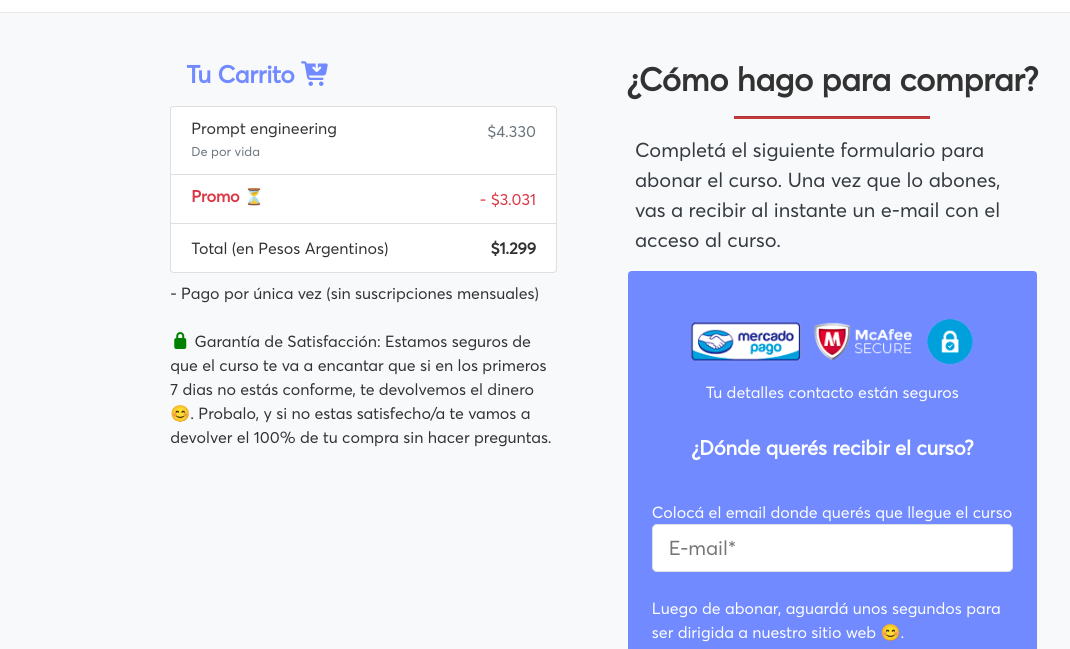
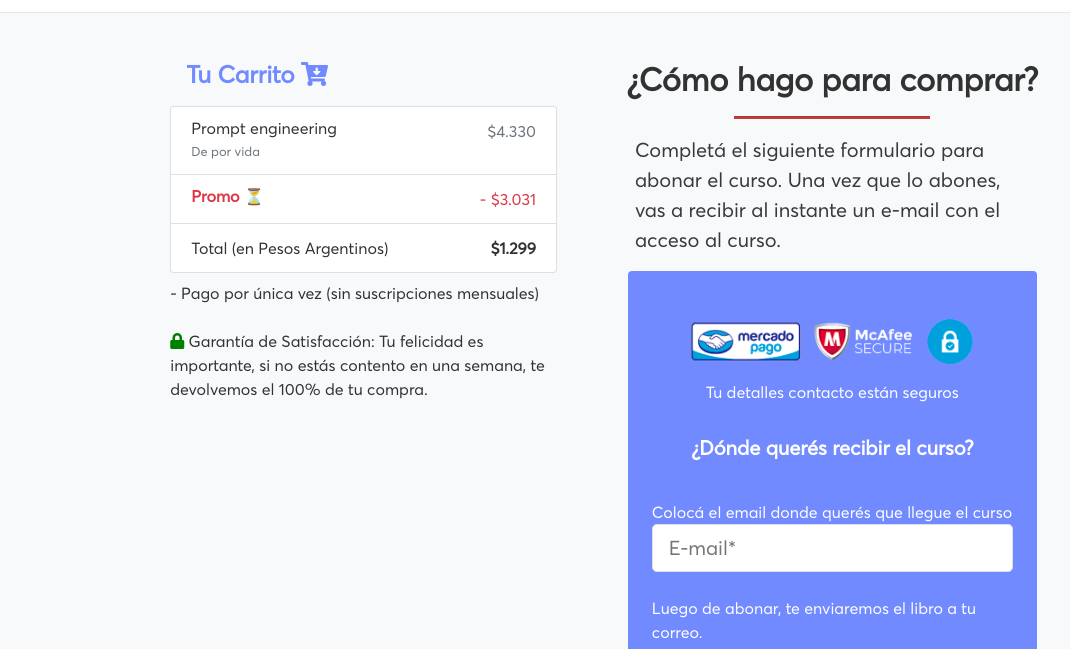
Before and after one commit to kevinderitis/cursosonline-front, a plain HTML site: page checkout.html in a window 1280 px wide. Shown: the part 133-782 px from the top of the page, without its empty margins (16-1086 px from the left). Drawn offline with Linux system fonts and the light colour scheme.

Commit message:
Se modifico garantia de satisfacción y texto arriba de boton de pago

```diff
--- a/checkout.html
+++ b/checkout.html
@@ -20,9 +20,10 @@
         <link href="vendor/css/hover.css" rel="stylesheet">
         <link href="vendor/css/spinner.css" rel="stylesheet">
         <!-- Website Fonts -->
-        <link rel="stylesheet" href="../../use.fontawesome.com/releases/v5.7.2/css/all.css" crossorigin="anonymous">
+        <link rel="stylesheet" href="https://cdnjs.cloudflare.com/ajax/libs/font-awesome/5.15.3/css/all.min.css">
         <link rel="icon" href="img/Libreriadigitallogo1.png" type="image/x-icon">
         <link rel="shortcut icon" href="img/Libreriadigitallogo1.png" type="image/x-icon">
+
         <style> .whatsap-flotante {
                 bottom:10px;
                 right:4px;
@@ -112,7 +113,8 @@ height="0" width="0" style="display:none;visibility:hidden"></iframe></noscript>
                     </ul>
 
                     <p class="text-left mt-2">- Pago por única vez (sin suscripciones mensuales)</p>
-                    <p class="text-left mt-2 pt-3"><i class="fas fa-lock" style="color:green;"></i> Garantía de Satisfacción: Estamos seguros de que el curso te va a encantar que si en los primeros 7 dias no estás conforme, te devolvemos el dinero 😊. Probalo, y si no estas satisfecho/a te vamos a devolver el 100% de tu compra sin hacer preguntas.</p>
+                    <p class="text-left mt-2 pt-3">
+                        <i class="fas fa-lock" style="color:green;"></i> Garantía de Satisfacción: Tu felicidad es importante, si no estás contento en una semana, te devolvemos el 100% de tu compra.</p>
 
                 </div>
                 <div id="ch" >
@@ -153,7 +155,7 @@ height="0" width="0" style="display:none;visibility:hidden"></iframe></noscript>
                                     <p id="hint"></p>
                                 </div>
                             </div>
-                            <p class="text-left my-2">Luego de abonar, aguardá unos segundos para ser dirigida a nuestro sitio web 😊.</p>
+                            <p class="text-left my-2">Luego de abonar, te enviaremos el libro a tu correo.</p>
                             <button type="button" id="submitButton" style="cursor:pointer; background-color: green;" class="btn hvr-sweep-to-right w-100 py-3 text-white">👉 Proceder con el pago</button>
                             <div class="loading" id="spinnerloading">
                                 <div class="loader"></div>
```
Also changed, not shown: index.html (+3 -3 lines).
